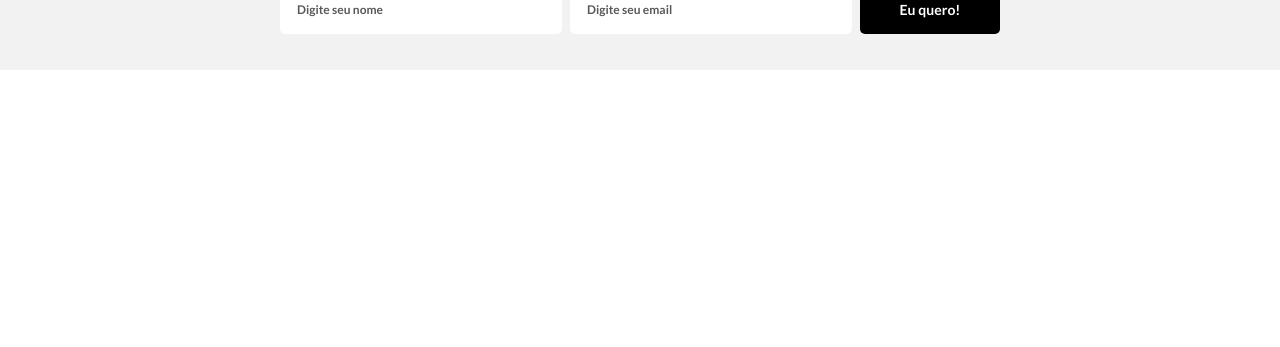
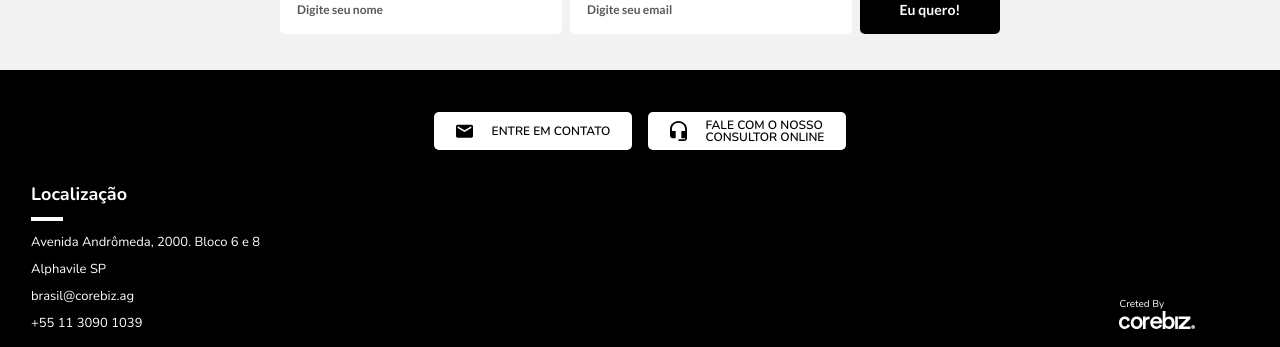
Before and after one commit to luansilvae/teste-corebiz, a React (Vite) app: page / in a window 1280 px wide. Shown: the part 605-952 px from the top of the page. Before the commit the page ends 800 px from the top, so only its background shows below. Built offline with nearby package versions, Linux system fonts and the light colour scheme; no server answers.

Commit message:
feat: footer

```diff
--- /dev/null
+++ b/src/components/Footer/footer.module.scss
@@ -0,0 +1,120 @@
+footer {
+  background-color: var(--color-black);
+  padding: 27px 20px;
+
+  .footer {
+    &__container {
+      max-width: 1218px;
+      margin: 0 auto;
+    }
+
+    &__content {
+      &Title {
+        font-size: 18px;
+        font-weight: 700;
+        line-height: 24.55px;
+        text-align: left;
+        color: var(--color-white);
+        padding-bottom: 15px;
+        position: relative;
+        margin-bottom: 15px;
+
+        &::before {
+          content: "";
+          width: 32px;
+          height: 4px;
+          background-color: var(--color-white);
+          position: absolute;
+          bottom: 0;
+          left: 0;
+          display: block;
+        }
+      }
+
+      &List {
+        display: flex;
+        flex-direction: column;
+        gap: 15px;
+
+        &Item {
+          font-size: 13px;
+          font-weight: 400;
+          line-height: 12px;
+          text-align: left;
+          color: var(--color-white);
+        }
+      }
+    }
+
+    &__contact {
+      display: flex;
+      justify-content: center;
+      align-items: center;
+      flex-direction: column;
+      column-gap: 16px;
+      row-gap: 26px;
+      margin-top: 40px;
+
+      &Button {
+        background-color: var(--color-white);
+        border-radius: 5px;
+        border: 0;
+        width: 198px;
+        height: 38px;
+        display: flex;
+        align-items: center;
+        justify-content: center;
+        gap: 19px;
+
+        color: var(--color-black);
+        font-size: 12px;
+        font-weight: 600;
+        line-height: 12px;
+
+        svg {
+          min-width: 17px;
+        }
+      }
+    }
+
+    &__logo {
+      margin-top: 16px;
+      text-align: center;
+      display: flex;
+      flex-direction: column;
+      justify-content: center;
+      align-items: center;
+      font-size: 10px;
+      font-weight: 400;
+      line-height: 13.64px;
+      color: var(--color-white);
+
+      img {
+        max-width: 76px;
+      }
+    }
+
+    @media(min-width: 769px) {
+      &__container {
+        display: grid;
+        grid-template-columns: repeat(2, max-content);
+        justify-content: space-between;
+        row-gap: 32px;
+        align-items: flex-end;
+      }
+
+      &__contact {
+        margin-top: 15px;
+        grid-row: 1;
+        grid-column: span 2;
+        flex-direction: row;
+      }
+
+      &__logo {
+        margin: 0;
+        justify-content: flex-end;
+        align-items: flex-start;
+      }
+    }
+  }
+}
--- /dev/null
+++ b/src/components/Footer/index.tsx
@@ -0,0 +1,71 @@
+import React from "react";
+import styles from "./footer.module.scss";
+
+export const Footer: React.FC = () => {
+  return (
+    <footer>
+      <div className={styles.footer__container}>
+        <div className={styles.footer__content}>
+          <h4 className={styles.footer__contentTitle}>Localização</h4>
+
+          <ul className={styles.footer__contentList}>
+            <li className={styles.footer__contentListItem}>
+              Avenida Andrômeda, 2000. Bloco 6 e 8
+            </li>
+            <li className={styles.footer__contentListItem}>Alphavile SP</li>
+            <li className={styles.footer__contentListItem}>
+              brasil@corebiz.ag
+            </li>
+            <li className={styles.footer__contentListItem}>+55 11 3090 1039</li>
+          </ul>
+        </div>
+
+        <ul className={styles.footer__contact}>
+          <li className={styles.footer__contactItem}>
+            <a href="/" className={styles.footer__contactButton}>
+              <svg
+                xmlns="http://www.w3.org/2000/svg"
+                width="17"
+                height="14"
+                viewBox="0 0 17 14"
+                fill="none"
+              >
+                <path
+                  fill-rule="evenodd"
+                  clip-rule="evenodd"
+                  d="M15.3 0.666748H1.7C0.765 0.666748 0.0085 1.398 0.0085 2.29175L0 12.0417C0 12.9355 0.765 13.6667 1.7 13.6667H15.3C16.235 13.6667 17 12.9355 17 12.0417V2.29175C17 1.398 16.235 0.666748 15.3 0.666748ZM15.3 3.91675L8.50001 7.97925L1.70001 3.91675V2.29175L8.50001 6.35425L15.3 2.29175V3.91675Z"
+                  fill="black"
+                />
+              </svg>
+              <span>ENTRE EM CONTATO</span>
+            </a>
+          </li>
+          <li className={styles.footer__contactItem}>
+            <a href="/" className={styles.footer__contactButton}>
+              <svg
+                xmlns="http://www.w3.org/2000/svg"
+                width="17"
+                height="20"
+                viewBox="0 0 17 20"
+                fill="none"
+              >
+                <path
+                  fill-rule="evenodd"
+                  clip-rule="evenodd"
+                  d="M8.5 0C3.80611 0 0 3.66364 0 8.18182V14.5455C0 16.0545 1.26556 17.2727 2.83333 17.2727H5.66667V10H1.88889V8.18182C1.88889 4.66364 4.845 1.81818 8.5 1.81818C12.155 1.81818 15.1111 4.66364 15.1111 8.18182V10H11.3333V17.2727H15.1111V18.1818H8.5V20H14.1667C15.7344 20 17 18.7818 17 17.2727V8.18182C17 3.66364 13.1939 0 8.5 0Z"
+                  fill="black"
+                />
+              </svg>
+              FALE COM O NOSSO <br /> CONSULTOR ONLINE
+            </a>
+          </li>
+        </ul>
+
+        <a href="/" className={styles.footer__logo}>
+          Creted By
+          <img src="/logo-footer.svg" alt="Corebiz" />
+        </a>
+      </div>
+    </footer>
+  );
+};
--- a/src/main.tsx
+++ b/src/main.tsx
@@ -1,5 +1,6 @@
 import { render } from "react-dom";
 import App from "./App";
+import { Footer } from "./components/Footer";
 import { CartProvider } from "./contexts/CartContext";
 
 import "./styles/global.scss";
@@ -7,6 +8,7 @@ import "./styles/global.scss";
 render(
   <CartProvider>
     <App />
+    <Footer />
   </CartProvider>,
   document.getElementById("root")
 );
```
Also changed, not shown: public/logo-footer.svg (added).
